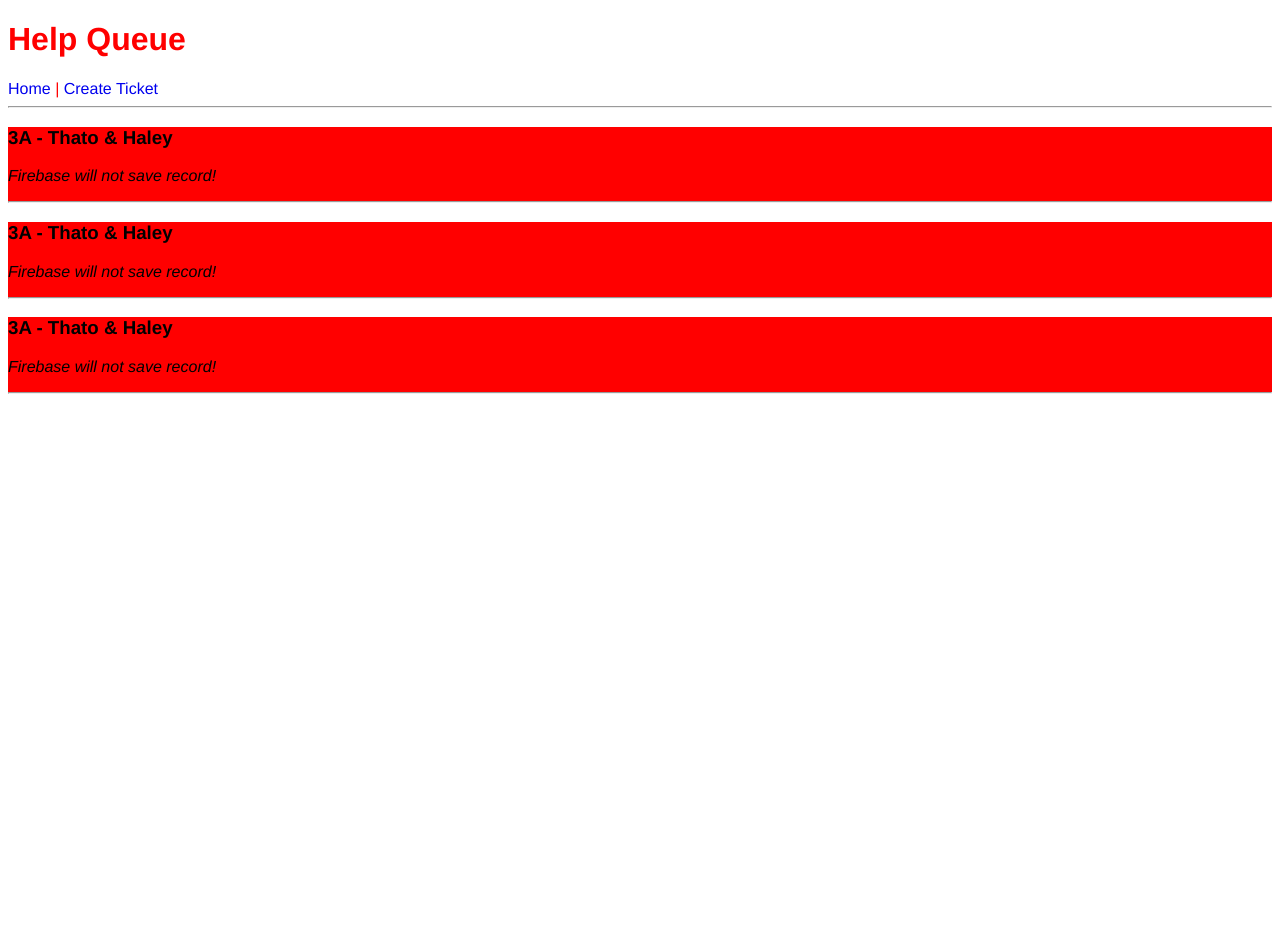
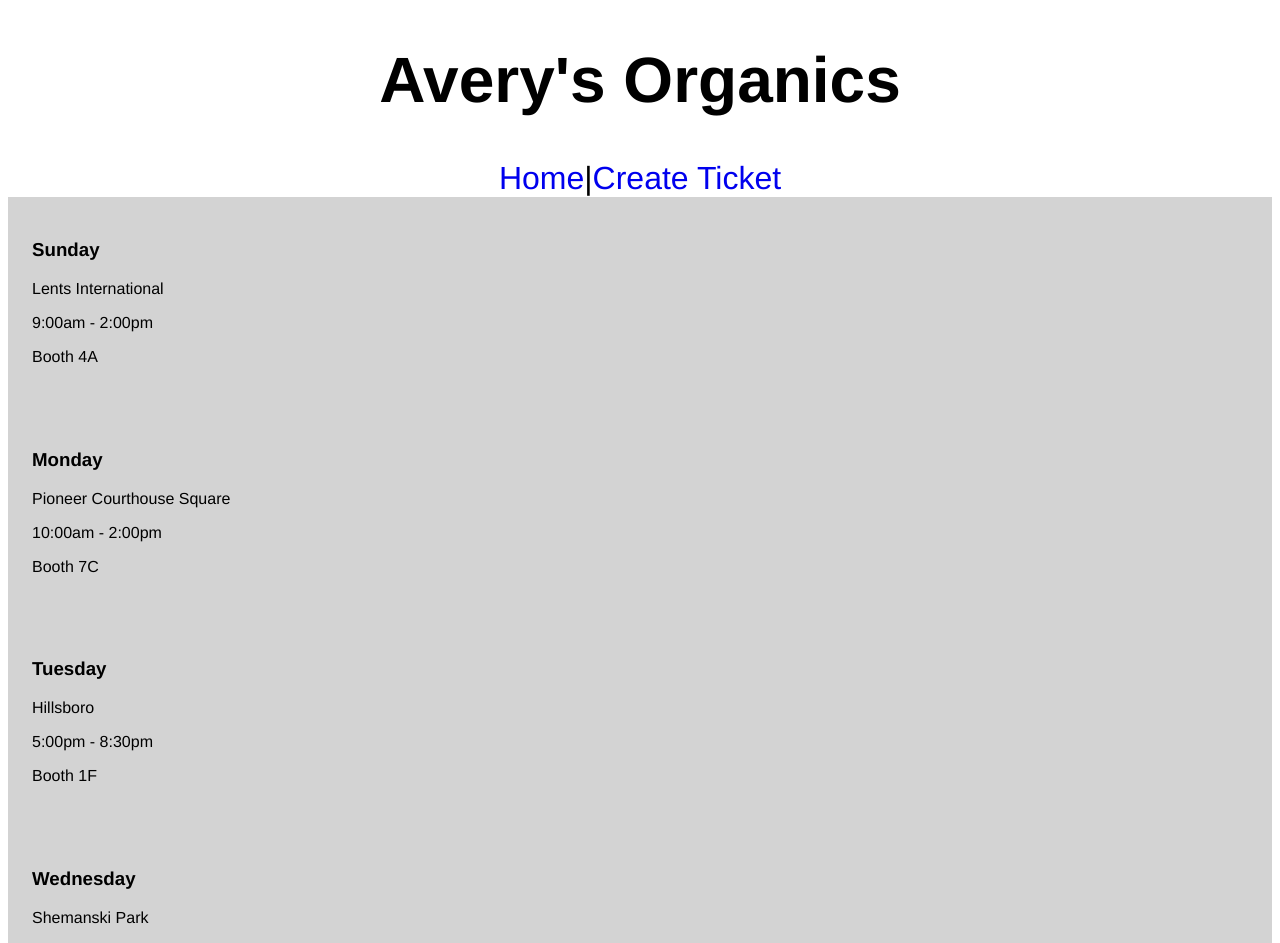
Before and after one commit to brenderbee/farmers-market-react, a React app: page / in a window 1280 px wide. Shown: the top 943 px of the page. Before the commit the page ends 800 px from the top, so only its background shows below. Built offline with nearby package versions, Linux system fonts and the light colour scheme.

Commit message:
Add daily schedules and basic styling.

```diff
--- a/src/components/App.jsx
+++ b/src/components/App.jsx
@@ -1,6 +1,6 @@
 import React from 'react';
 import Header from './Header';
-import TicketList from './TicketList';
+import ScheduleList from './ScheduleList';
 import NewTicketForm from './NewTicketForm';
 import { Switch, Route } from 'react-router-dom';
 import Error404 from './Error404';
@@ -10,7 +10,7 @@ function App(){
     <div>
       <Header/>
       <Switch>
-        <Route exact path='/' component={TicketList} />
+        <Route exact path='/' component={ScheduleList} />
         <Route path='/newticket' component={NewTicketForm} />
         <Route component={Error404} />
       </Switch>
--- a/src/components/Header.jsx
+++ b/src/components/Header.jsx
@@ -3,17 +3,27 @@ import { Link } from 'react-router-dom';
 
 function Header(){
   let headerStyles = {
-    color: 'red'
+    fontSize: '32px',
+    color: 'black'
   };
 
   return(
     <div style={headerStyles}>
-      <h1 className="blue-bg">Help Queue</h1>
-      <Link to="/">Home</Link> | <Link to="/newticket">Create Ticket</Link>
+      <h1 className="header">Avery's Organics</h1>
+      <div className="nav">
+        <Link to="/" className="links">Home</Link> | <Link to="/newticket" className="links">Create Ticket</Link>
+      </div>
       <style jsx>{`
-          .blue-bg:hover {
-            cursor: pointer;
-            background: blue;
+          .header {
+            display: flex;
+            justify-content: center;
+            align-items: center;
+          }
+
+          .nav {
+            display: flex;
+            justify-content: center;
+            align-items: center;
           }
       `}</style>
     </div>
--- /dev/null
+++ b/src/components/Schedule.jsx
@@ -0,0 +1,33 @@
+import React from 'react';
+import PropTypes from 'prop-types';
+
+function Schedule(props){
+  return (
+    <div className="day">
+      <div className="day-content">
+        <h3>{props.day}</h3>
+        <p>{props.location}</p>
+        <p>{props.hours}</p>
+        <p>Booth {props.booth}</p>
+      </div>
+      <style jsx>{`
+        .day {
+          background: lightgrey;
+        }
+
+        .day-content {
+          padding: 1.5rem;
+        }
+      `}</style>
+    </div>
+  );
+}
+
+Schedule.propTypes = {
+  day: PropTypes.string.isRequired,
+  location: PropTypes.string.isRequired,
+  hours: PropTypes.string.isRequired,
+  booth: PropTypes.string.isRequired
+};
+
+export default Schedule;
--- /dev/null
+++ b/src/components/ScheduleList.jsx
@@ -0,0 +1,57 @@
+import React from 'react';
+import Schedule from './Schedule';
+
+const marketSchedule = [
+  {
+    day: 'Sunday',
+    location: 'Lents International',
+    hours: '9:00am - 2:00pm',
+    booth: '4A'
+  },
+  {
+    day: 'Monday',
+    location: 'Pioneer Courthouse Square',
+    hours: '10:00am - 2:00pm',
+    booth: '7C'
+  },
+  {
+    day: 'Tuesday',
+    location: 'Hillsboro',
+    hours: '5:00pm - 8:30pm',
+    booth: '1F'
+  },
+  {
+    day: 'Wednesday',
+    location: 'Shemanski Park',
+    hours: '10:00am - 2:00pm',
+    booth: '3E'
+  },
+  {
+    day: 'Thursday',
+    location: 'Northwest Portland',
+    hours: '2:00pm - 6:00pm',
+    booth: '6D'
+  },
+  {
+    day: 'Saturday',
+    location: 'Beaverton',
+    hours: '10:00am - 1:30pm',
+    booth: '9G'
+  }
+];
+
+function ScheduleList(){
+  return (
+    <div className="schedule-grid">
+      {marketSchedule.map((schedule, index) =>
+        <Schedule day={schedule.day}
+          location={schedule.location}
+          hours={schedule.hours}
+          booth={schedule.booth}
+          key={index}/>
+      )}
+    </div>
+  );
+}
+
+export default ScheduleList;
--- a/src/components/Ticket.jsx
+++ /dev/null
@@ -1,25 +0,0 @@
-import React from 'react';
-import PropTypes from 'prop-types';
-
-function Ticket(){
-  return (
-    <div>
-      <style jsx>{`
-        div {
-          background-color: red;
-        }
-      `}</style>
-      <h3>3A - Thato & Haley</h3>
-      <p><em>Firebase will not save record!</em></p>
-      <hr/>
-    </div>
-  );
-}
-
-Ticket.propTypes = {
-  names: PropTypes.string.isRequired,
-  location: PropTypes.string.isRequired,
-  issue: PropTypes.string
-};
-
-export default Ticket;
--- a/src/components/TicketList.jsx
+++ /dev/null
@@ -1,36 +0,0 @@
-import React from 'react';
-import Ticket from './Ticket';
-
-var masterTicketList = [
-  {
-    names: 'Thato and Haley',
-    location: '3A',
-    issue: 'Firebase won\'t save record. Halp.'
-  },
-  {
-    names: 'Sleater and Kinney',
-    location: '4B',
-    issue: 'Fox image not displaying on page, can only see duck?'
-  },
-  {
-    names: 'Imani & Jacob',
-    location: '9F',
-    issue: 'Donkey picture not displaying on hover in Zoology app. :('
-  }
-];
-
-function TicketList(){
-  return (
-    <div>
-      <hr/>
-      {masterTicketList.map((ticket, index) =>
-        <Ticket names={ticket.names}
-          location={ticket.location}
-          issue={ticket.issue}
-          key={index}/>
-      )}
-    </div>
-  );
-}
-
-export default TicketList;
```
